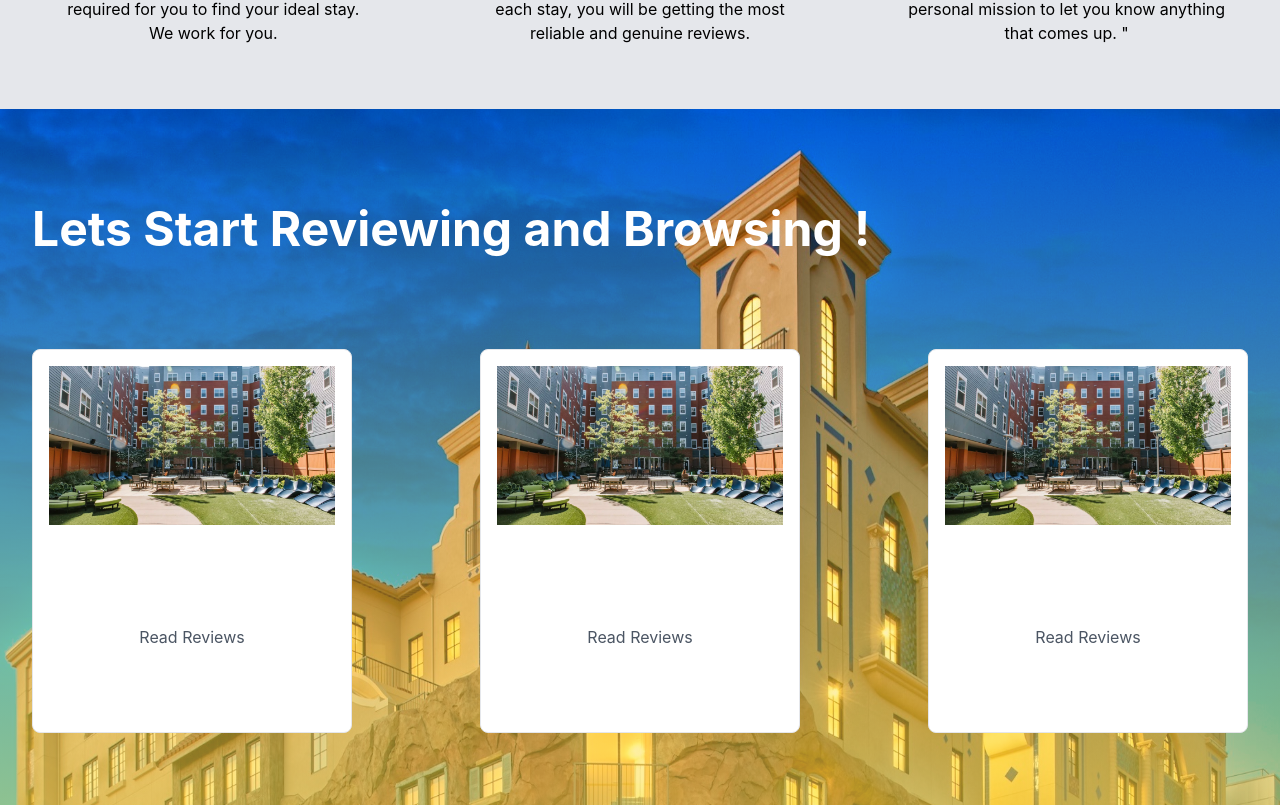
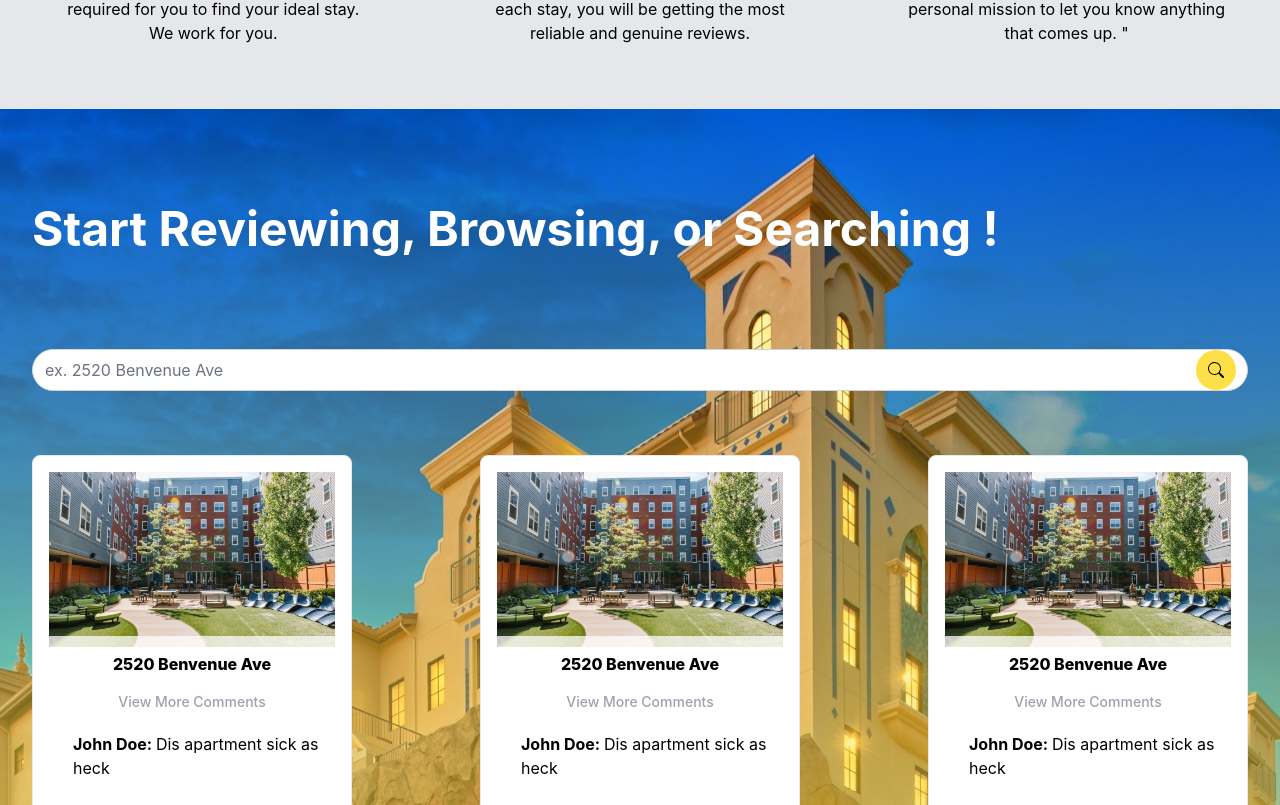
Before and after one commit to anthora2/FullStackFinalProjectFrontEnd, a React (Create React App) app in the folder final-project-front-end/: page / in a window 1280 px wide. Shown: the part 1155-1960 px from the top of the page. Built offline with nearby package versions, Linux system fonts and the light colour scheme.

Commit message:
A bunch of visual and content changes made, next is to add functionality to each of them

```diff
--- a/final-project-front-end/src/components/ApartmentCard.js
+++ b/final-project-front-end/src/components/ApartmentCard.js
@@ -1,4 +1,4 @@
-import React, { useState } from 'react';
+import React, { useState } from "react";
 
 const ApartmentCard = ({ picture }) => {
   const [isDialogOpen, setIsDialogOpen] = useState(false);
@@ -10,14 +10,27 @@ const ApartmentCard = ({ picture }) => {
   return (
     <div>
       <div
-        className="w-80 h-96 bg-white border border-gray-200 rounded-lg overflow-hidden cursor-pointer"
+        className="w-80 h-96 bg-white border border-gray-200 rounded-lg overflow-hidden cursor-pointer hover:shadow-lg transform hover:scale-105 transition duration-300 relative"
         onClick={toggleDialog}
       >
-        <div className="h-1/2 p-4">
-          <img src={picture} alt="Your Image" className="w-full h-full object-cover" />
+        <div className="h-1/2 pt-4 px-4">
+          <img
+            src={picture}
+            alt="Your Image"
+            className="w-full h-full object-cover"
+          />
         </div>
-        <div className="h-1/2 flex items-center justify-center text-gray-600">
-          <p>Read Reviews</p>
+        <div className="absolute top-[47%] left-0 w-full bg-white bg-opacity-75 p-4">
+          <h2 className="text-center text-black font-extrabold pb-4">
+            2520 Benvenue Ave
+          </h2>
+          <h4 className="text-gray-400 text-sm font-medium text-center pb-5">
+            View More Comments
+          </h4>
+          <p className="pl-6 mb-2">
+            <span className="font-bold">John Doe: </span>Dis apartment sick as
+            heck
+          </p>
         </div>
       </div>
 
@@ -37,13 +50,69 @@ const ApartmentCard = ({ picture }) => {
                 viewBox="0 0 24 24"
                 stroke="currentColor"
               >
-                <path strokeLinecap="round" strokeLinejoin="round" strokeWidth="2" d="M6 18L18 6M6 6l12 12" />
+                <path
+                  strokeLinecap="round"
+                  strokeLinejoin="round"
+                  strokeWidth="2"
+                  d="M6 18L18 6M6 6l12 12"
+                />
               </svg>
             </button>
+
             {/* Dialog content */}
-            <div className="p-4">
-              <img src={picture} alt="Your Image" className="w-full h-10/12 object-cover align-middle" />
-              <p className="mt-4 text-gray-800">Apartment details here...</p>
+            <div className="p-7">
+              <img
+                src={picture}
+                alt="Your Image"
+                className="w-full h-10/12 object-cover align-middle"
+              />
+              <div className="border-t border-gray-300 mt-4 pt-4 flex justify-between items-center">
+                <div className="w-1/2 border-r border-gray-300 pr-2 text-center flex items-center justify-center">
+                  <button className="text-blue-500 hover:text-blue-600 flex items-center">
+                    <svg
+                      xmlns="http://www.w3.org/2000/svg"
+                      width="16"
+                      height="16"
+                      fill="currentColor"
+                      className="bi bi-hand-thumbs-up mr-1"
+                      viewBox="0 0 16 16"
+                    >
+                      <path d="M8.864.046C7.908-.193 7.02.53 6.956 1.466c-.072 1.051-.23 2.016-.428 2.59-.125.36-.479 1.013-1.04 1.639-.557.623-1.282 1.178-2.131 1.41C2.685 7.288 2 7.87 2 8.72v4.001c0 .845.682 1.464 1.448 1.545 1.07.114 1.564.415 2.068.723l.048.03c.272.165.578.348.97.484.397.136.861.217 1.466.217h3.5c.937 0 1.599-.477 1.934-1.064a1.86 1.86 0 0 0 .254-.912c0-.152-.023-.312-.077-.464.201-.263.38-.578.488-.901.11-.33.172-.762.004-1.149.069-.13.12-.269.159-.403.077-.27.113-.568.113-.857 0-.288-.036-.585-.113-.856a2 2 0 0 0-.138-.362 1.9 1.9 0 0 0 .234-1.734c-.206-.592-.682-1.1-1.2-1.272-.847-.282-1.803-.276-2.516-.211a10 10 0 0 0-.443.05 9.4 9.4 0 0 0-.062-4.509A1.38 1.38 0 0 0 9.125.111zM11.5 14.721H8c-.51 0-.863-.069-1.14-.164-.281-.097-.506-.228-.776-.393l-.04-.024c-.555-.339-1.198-.731-2.49-.868-.333-.036-.554-.29-.554-.55V8.72c0-.254.226-.543.62-.65 1.095-.3 1.977-.996 2.614-1.708.635-.71 1.064-1.475 1.238-1.978.243-.7.407-1.768.482-2.85.025-.362.36-.594.667-.518l.262.066c.16.04.258.143.288.255a8.34 8.34 0 0 1-.145 4.725.5.5 0 0 0 .595.644l.003-.001.014-.003.058-.014a9 9 0 0 1 1.036-.157c.663-.06 1.457-.054 2.11.164.175.058.45.3.57.65.107.308.087.67-.266 1.022l-.353.353.353.354c.043.043.105.141.154.315.048.167.075.37.075.581 0 .212-.027.414-.075.582-.05.174-.111.272-.154.315l-.353.353.353.354c.047.047.109.177.005.488a2.2 2.2 0 0 1-.505.805l-.353.353.353.354c.006.005.041.05.041.17a.9.9 0 0 1-.121.416c-.165.288-.503.56-1.066.56z" />
+                    </svg>
+                    Like
+                  </button>
+                </div>
+                <div className="w-1/2 pl-2 text-center flex items-center justify-center">
+                  <button className="text-blue-500  hover:text-blue-600 flex items-center">
+                    <svg
+                      xmlns="http://www.w3.org/2000/svg"
+                      width="16"
+                      height="16"
+                      fill="currentColor"
+                      className="bi bi-chat mr-1"
+                      viewBox="0 0 16 16"
+                    >
+                      <path d="M2.678 11.894a1 1 0 0 1 .287.801 11 11 0 0 1-.398 2c1.395-.323 2.247-.697 2.634-.893a1 1 0 0 1 .71-.074A8 8 0 0 0 8 14c3.996 0 7-2.807 7-6s-3.004-6-7-6-7 2.808-7 6c0 1.468.617 2.83 1.678 3.894m-.493 3.905a22 22 0 0 1-.713.129c-.2.032-.352-.176-.273-.362a10 10 0 0 0 .244-.637l.003-.01c.248-.72.45-1.548.524-2.319C.743 11.37 0 9.76 0 8c0-3.866 3.582-7 8-7s8 3.134 8 7-3.582 7-8 7a9 9 0 0 1-2.347-.306c-.52.263-1.639.742-3.468 1.105" />
+                    </svg>
+                    Comment
+                  </button>
+                </div>
+                <div className="w-1/6 text-right">
+
+                </div>
+              </div>
+              <div className="mt-4 px-2 py-1 bg-gray-200 rounded-lg flex justify-between items-center">
+                <input
+                  type="text"
+                  placeholder="Write a comment..."
+                  className="w-full bg-transparent outline-none"
+                />
+                <button className="bg-blue-500 hover:bg-blue-600 text-white px-3 py-2 rounded-full items-end">
+                <svg xmlns="http://www.w3.org/2000/svg" width="16" height="16" fill="currentColor" class="bi bi-send" viewBox="0 0 16 16">
+  <path d="M15.854.146a.5.5 0 0 1 .11.54l-5.819 14.547a.75.75 0 0 1-1.329.124l-3.178-4.995L.643 7.184a.75.75 0 0 1 .124-1.33L15.314.037a.5.5 0 0 1 .54.11ZM6.636 10.07l2.761 4.338L14.13 2.576zm6.787-8.201L1.591 6.602l4.339 2.76z"/>
+</svg>
+                  </button>
+              </div>
             </div>
           </div>
         </div>
--- a/final-project-front-end/src/components/ApartmentGrid.js
+++ b/final-project-front-end/src/components/ApartmentGrid.js
@@ -1,8 +1,8 @@
-import React, { useEffect, useState } from 'react';
-import ApartmentCard from './ApartmentCard'; // Assuming your ApartmentCard component is imported here
-import apartment from "../images/default_apartment_img.jpg"
+import React, { useEffect, useState } from "react";
+import ApartmentCard from "./ApartmentCard"; // Assuming your ApartmentCard component is imported here
+import apartment from "../images/default_apartment_img.jpg";
 import Enclave from "../images/berkeley_enclave.jpg";
-
+import SearchBar from "./SearchBar";
 
 function ApartmentGrid() {
   const [apartments, setApartments] = useState([]);
@@ -27,23 +27,27 @@ function ApartmentGrid() {
   //   };
 
   return (
-    <div className= "min-h-screen flex items-center justify-center bg-cover bg-center relative" style={{backgroundImage: `url(${Enclave})`}}>
+    <div
+      className="min-h-screen flex items-center justify-center bg-cover bg-center relative"
+      style={{ backgroundImage: `url(${Enclave})` }}
+    >
       <div className="absolute inset-0 bg-gradient-to-t from-yellow-300 to-transparent z-0"></div>
       <div className="max-w-7xl mx-auto px-4 sm:px-6 lg:px-8 py-8 relative z-10">
-        <h1 className="text-5xl font-bold mb-8 py-16 text-white">Lets Start Reviewing and Browsing !</h1>
+        <h1 className="text-5xl font-bold mb-8 py-16 text-white">
+          Start Reviewing, Browsing, or Searching !
+        </h1>
+        <SearchBar />
         <div className="grid grid-cols-3 gap-x-32 gap-y-32">
           {/* Iterate over apartments array and render ApartmentCard for each
           {apartments.map((apartment, index) => (
             <ApartmentCard key={index} {...apartment} />
           ))} */}
-          <ApartmentCard picture={apartment}/>
-          <ApartmentCard picture={apartment}/>
-          <ApartmentCard picture={apartment}/>
-          <ApartmentCard picture={apartment}/>
-          <ApartmentCard picture={apartment}/>
-          <ApartmentCard picture={apartment}/>
-
-
+          <ApartmentCard picture={apartment} />
+          <ApartmentCard picture={apartment} />
+          <ApartmentCard picture={apartment} />
+          <ApartmentCard picture={apartment} />
+          <ApartmentCard picture={apartment} />
+          <ApartmentCard picture={apartment} />
         </div>
         <div className="mt-8 flex justify-center">
           <button className="px-4 py-2 bg-blue-500 text-white rounded hover:bg-blue-600">
--- a/final-project-front-end/src/components/SearchBar.js
+++ b/final-project-front-end/src/components/SearchBar.js
@@ -1,24 +1,41 @@
-import React, { useState } from "react";
-// import { FontAwesomeIcon } from '@fortawesome/react-fontawesome';
-// import { faSearch } from '@fortawesome/free-solid-svg-icons';
+import React from "react";
+// import { SearchIcon } from "@heroicons/react/solid";
 
 const SearchBar = () => {
-  const [searchQuery, setSearchQuery] = useState("");
-
-  const handleChange = (event) => {
-    setSearchQuery(event.target.value);
-  };
-
   return (
-    <div className="flex items-center bg-white rounded-full p-2 shadow-md">
-      {/* <FontAwesomeIcon  className="text-gray-500 mr-2" /> */}
+    <div className="relative w-full pb-16">
       <input
         type="text"
-        placeholder="Search..."
-        value={searchQuery}
-        onChange={handleChange}
-        className="flex-1 bg-transparent focus:outline-none"
+        placeholder="ex. 2520 Benvenue Ave"
+        className="w-full py-2 pl-3 pr-10 text-gray-700 placeholder-gray-500 bg-white border border-gray-300 rounded-full focus:outline-none focus:border-purple-500 "
       />
+      <div className="absolute inset-y-0 right-0 flex items-center pr-3">
+        <button className="bg-yellow-300 hover:bg-yellow-500 -translate-y-8 p-3 rounded-full">
+          <svg
+            xmlns="http://www.w3.org/2000/svg"
+            width="16"
+            height="16"
+            fill="currentColor"
+            class="bi bi-search"
+            viewBox="0 0 16 16"
+          >
+            <path d="M11.742 10.344a6.5 6.5 0 1 0-1.397 1.398h-.001q.044.06.098.115l3.85 3.85a1 1 0 0 0 1.415-1.414l-3.85-3.85a1 1 0 0 0-.115-.1zM12 6.5a5.5 5.5 0 1 1-11 0 5.5 5.5 0 0 1 11 0" />
+          </svg>
+
+          {/* <div className="h-8 w-8 flex justify-center items-center rounded-full bg-yellow-500 -translate-y-8">
+          <svg
+            xmlns="http://www.w3.org/2000/svg"
+            width="16"
+            height="16"
+            fill="currentColor"
+            class="bi bi-search"
+            viewBox="0 0 16 16"
+          >
+            <path d="M11.742 10.344a6.5 6.5 0 1 0-1.397 1.398h-.001q.044.06.098.115l3.85 3.85a1 1 0 0 0 1.415-1.414l-3.85-3.85a1 1 0 0 0-.115-.1zM12 6.5a5.5 5.5 0 1 1-11 0 5.5 5.5 0 0 1 11 0" />
+          </svg>
+        </div> */}
+        </button>
+      </div>
     </div>
   );
 };
--- a/final-project-front-end/src/index.js
+++ b/final-project-front-end/src/index.js
@@ -7,7 +7,7 @@ import Hero from "./components/Hero";
 import Details from "./components/Details";
 import SearchPage from "./components/SearchPage";
 import FilterPage from "./components/FilterPage";
-import HomePage from "../src/pages/HomePage"
+import HomePage from "../src/pages/HomePage";
 
 const root = ReactDOM.createRoot(document.getElementById("root"));
 root.render(
--- a/final-project-front-end/src/pages/AboutPage.js
+++ b/final-project-front-end/src/pages/AboutPage.js
@@ -1,11 +1,9 @@
-
 import React from "react";
 import ReactDOM from "react-dom/client";
 import reportWebVitals from "../reportWebVitals";
-import Hero from "../components/Hero"
+import Hero from "../components/Hero";
 import Details from "../components/Details";
 import FilterPage from "../components/FilterPage";
-
 
 function AboutPage() {
   return (
@@ -20,5 +18,4 @@ function AboutPage() {
 
 export default AboutPage;
 
-
 // not real page just to see if the react router dom was working
--- a/final-project-front-end/src/pages/HomePage.js
+++ b/final-project-front-end/src/pages/HomePage.js
@@ -1,4 +1,3 @@
-
 import React from "react";
 import ReactDOM from "react-dom/client";
 import reportWebVitals from "../reportWebVitals";
@@ -9,17 +8,14 @@ import ApartmentCard from "../components/ApartmentCard";
 // import Dropdown from "../components/Dropdown";
 import ApartmentGrid from "../components/ApartmentGrid";
 
-
 function HomePage() {
   return (
     <div>
-
       <Hero />
       <Details />
       {/* <SearchPage /> */}
       {/* <FilterPage /> */}
       <ApartmentGrid />
-
     </div>
   );
 }
--- a/final-project-front-end/tailwind.config.js
+++ b/final-project-front-end/tailwind.config.js
@@ -6,6 +6,6 @@ module.exports = {
   },
   plugins: [
     // require('@tailwindcss/forms')
-    require('@tailwindcss/aspect-ratio')
+    require("@tailwindcss/aspect-ratio"),
   ],
 };
```
Also changed, not shown: final-project-front-end/postcss.config.js (+5 -2 lines), final-project-front-end/src/components/Dropdown.js (+4 -3 lines), final-project-front-end/src/components/FilterPage.js (+5 -6 lines). Lines whose indentation alone changed are shown as unchanged.
